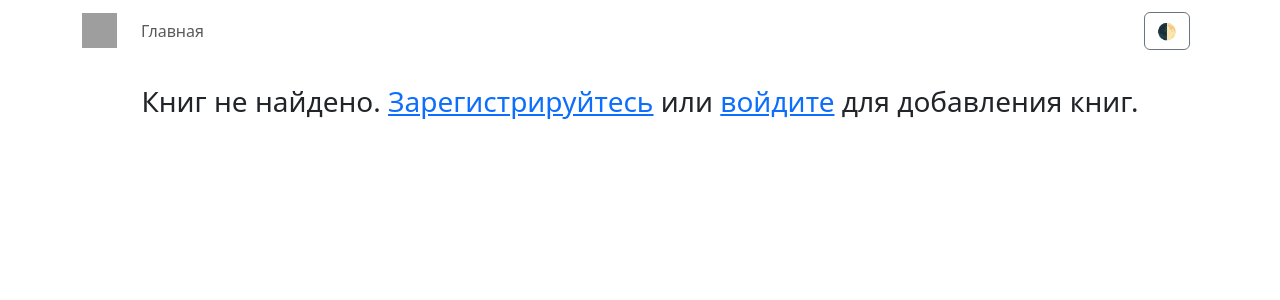
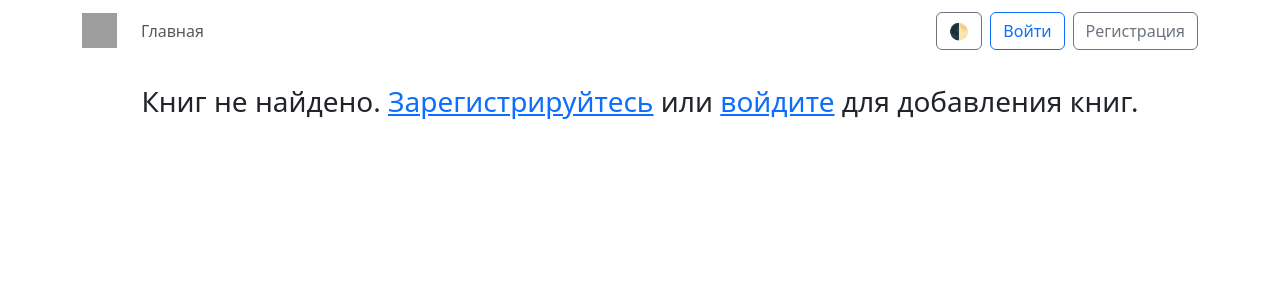
Before and after one commit to Todyas/Meowlib, a FastAPI app: page / in a window 1280 px wide. Shown: the top 300 px of the page. Run offline with FastAPI, Linux system fonts and the light colour scheme; data that the repository does not hold is empty; grey boxes are pictures that could not be loaded.

Commit message:
Final base html fix

```diff
--- a/app/templates/base.html
+++ b/app/templates/base.html
@@ -8,7 +8,7 @@
     <meta name="description" content="Meowlib - бесплатная онлайн-библиотека книг в удобном формате">
     <meta property="og:title" content="Meowlib">
     <meta property="og:description" content="Meowlib - Книжная онлайн-библиотека">
-    <meta property="og:image" content="http://meowlib.online/static/img/logo.jpg">
+    <meta property="og:image" content="http://meowlib.online/static/img/logo.ico">
     <meta property="og:url" content="http://meowlib.online">
     <link rel="icon" href="/static/img/favicon.png" type="image/png">
     <link rel="stylesheet" href="https://cdn.jsdelivr.net/npm/bootstrap@5.3.3/dist/css/bootstrap.min.css">
@@ -28,10 +28,12 @@
             html.setAttribute('data-bs-theme', newTheme);
             localStorage.setItem('theme', newTheme);
         }
+
         document.addEventListener('DOMContentLoaded', () => {
             const savedTheme = localStorage.getItem('theme');
             const prefersDark = window.matchMedia('(prefers-color-scheme: dark)').matches;
             document.documentElement.setAttribute('data-bs-theme', savedTheme || (prefersDark ? 'dark' : 'light'));
+
             const errorAlert = document.getElementById('errorAlert');
             if (errorAlert) {
                 setTimeout(() => {
@@ -64,11 +66,15 @@
                     {% if user_login %}
                     <span class="navbar-text me-2">Привет, {{ user_login }}</span>
                     <a class="btn btn-outline-danger" href="/logout">Выход</a>
+                    {% else %}
+                    <a class="btn btn-outline-primary me-2" href="/login">Войти</a>
+                    <a class="btn btn-outline-secondary" href="/registration">Регистрация</a>
                     {% endif %}
                 </div>
             </div>
         </div>
     </nav>
+
     <div class="container mt-4">
         {% if error %}
         <div id="errorAlert" class="alert alert-danger text-center col-md-6 col-lg-4 mx-auto show" role="alert">
```
